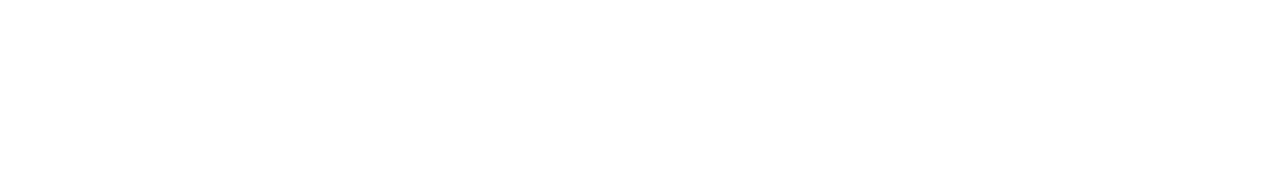
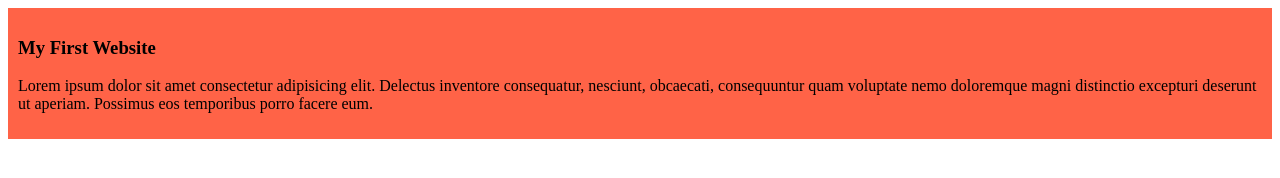
Before and after one commit to TinnyDatta/my-simple-website, a plain HTML site: page index.html in a window 1280 px wide. Drawn offline with Linux system fonts and the light colour scheme.

Commit message:
added the first blog

```diff
--- a/index.html
+++ b/index.html
@@ -4,8 +4,12 @@
     <meta charset="UTF-8">
     <meta name="viewport" content="width=device-width, initial-scale=1.0">
     <title>My Simple Website</title>
+    <link rel="stylesheet" href="styles/blog.css">
 </head>
 <body>
-
+    <div>
+        <h3>My First Website</h3>
+        <p>Lorem ipsum dolor sit amet consectetur adipisicing elit. Delectus inventore consequatur, nesciunt, obcaecati, consequuntur quam voluptate nemo doloremque magni distinctio excepturi deserunt ut aperiam. Possimus eos temporibus porro facere eum.</p>
+    </div>
 </body>
 </html>
--- /dev/null
+++ b/styles/blog.css
@@ -0,0 +1,4 @@
+div{
+    background-color: tomato;
+    padding: 10px;
+}
```
